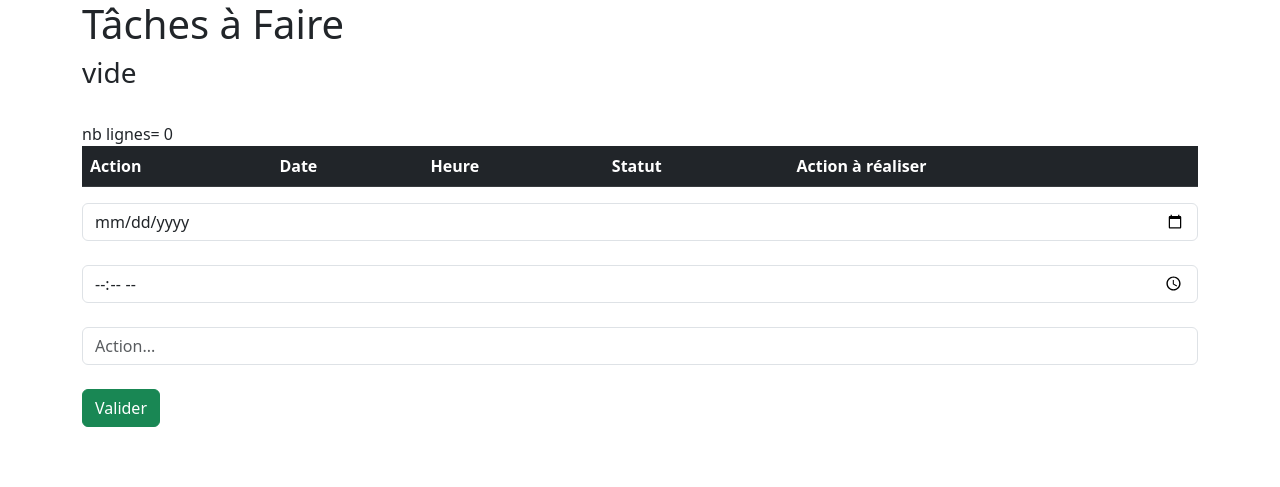
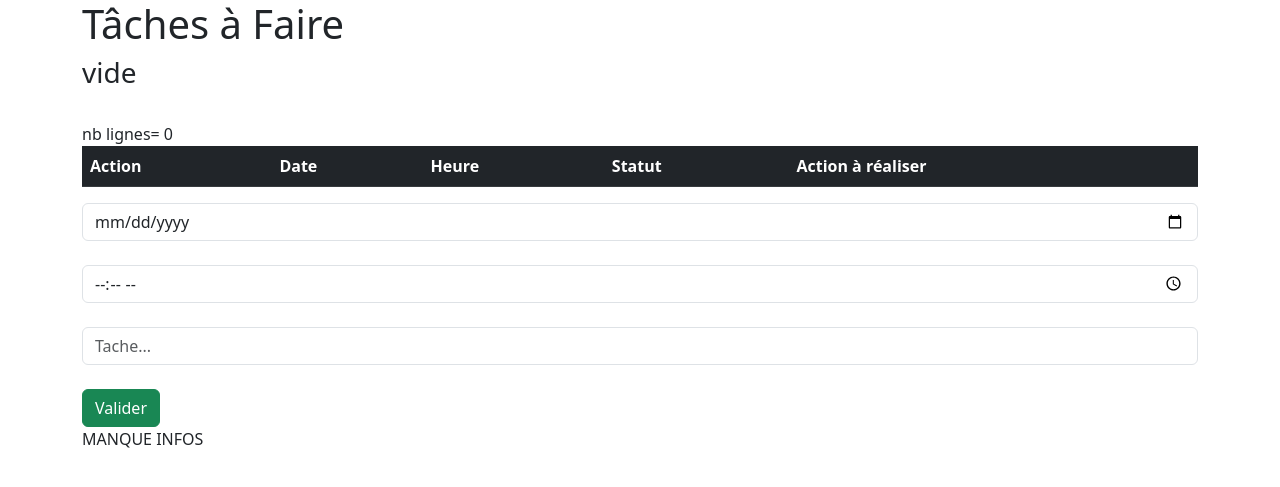
Before and after one commit to FaBBar13/conciergerie, a PHP site: page / in a window 1280 px wide. Shown: the top 487 px of the page. Run offline with PHP 8.4, Linux system fonts and the light colour scheme; lists and menus that the app fills with data are empty.

Commit message:
...suite...

```diff
--- a/public/styles/style.css
+++ b/public/styles/style.css
@@ -33,6 +33,7 @@ h1 {
 
 .bobor {
   border: solid 5px red;
+  text-align: center;
 }
 
 .boboy {
--- a/public/styles/style.scss
+++ b/public/styles/style.scss
@@ -38,6 +38,7 @@ h1 {
 
 .bobor {
     border: solid 5px red;
+    text-align: center;
 }
 
 .boboy {
--- a/src/vues/home.php
+++ b/src/vues/home.php
@@ -1,6 +1,6 @@
 <?php
 // Aymeric : stocke le html ds un buffer et à la fin du code , mettre ob_flush() pour la chasse d'eau du buffer vers la page
-// permet d'utilise header(location)
+// permet d'utilise header(location) librement
 ob_start();
 
 include __DIR__ . '/header.php'; ?>
@@ -27,24 +27,33 @@ include __DIR__ . '/header.php'; ?>
         echo "<br>";
 
         $input_data = [];
+
+        $date_mod = "";
+        $heure_mod = "";
+        $action_mod = "";
+
         function majFichier()
         {
+
             global $liste;
+            asort($liste);
+            array_multisort($liste[1], SORT_ASC, SORT_STRING,
+                            $liste[2], SORT_ASC, SORT_STRING
+            );
+            $liste = array_values($liste);
+
+            $newcontent = "";
             for ($i = 0; $i < count($liste); $i++) {
                 $lg = $liste[$i];
                 $newcontent .= $lg['check'] . '%' . $lg['date'] . '%' . $lg['heure'] . '%' . $lg['statut'] . '%' . $lg['tache'] . "\n";
             }
 
             file_put_contents('../data/info.txt', $newcontent);
-            header("Location: ./");
+            header("Location: ./index.php");
             exit;
         }
         //var_dump($liste);
         foreach ($liste as $line => $entry):
-            //var_dump($entry);
-            //echo "<tr><td><input type='checkbox' " . (!!$entry['check'] ? 'checked' : '') . "></td><td>{$entry['date']}</td><td>{$entry['heure']}</td><td>{$entry['statut']}</td><td>{$entry['tache']}</td></tr>";
-
-
             // ajouter test sur ligne 0 avec isset et non empty
             // + voir PHP_EOL et ranger le tableau modifié avec $contenu = array_values($contenu);
 
@@ -80,17 +89,30 @@ include __DIR__ . '/header.php'; ?>
 
     if (!empty($_POST['action'])) {
 
-        //var_dump($_POST['action']);
+        $numlig = $_POST['line'];
         switch ($_POST['action']) {
             case "edit":
                 echo "ajout tache";
+                //var_dump($input_data);
                 break;
             case "mod":
-                echo "modif. tache ";
+                echo "modif. tache <br> ";
+
+                echo $numlig;
+                echo "<br>";
+                $input_data[] = [
+                        'line' =>   $numlig,
+                        'date' =>   $liste[$numlig]['date'],
+                        'heure' =>  $liste[$numlig]['heure'],
+                        'statut' => $liste[$numlig]['statut'],
+                        'tache' =>  $liste[$numlig]['tache']
+                ];
+                //echo($input_data['tache'][0]);
+                //echo "<br>";
+                //var_dump($input_data);
                 break;
             case "sup":
-                //echo ($_POST['line']);
-                Suppr($_POST['line']);
+                Suppr($numlig);
                 break;
             default:
                 echo "bizarre...";
@@ -107,13 +129,13 @@ include __DIR__ . '/header.php'; ?>
             <div class="form-group">
                 <input type="date" placeholder="Date" id="date" name="date" maxlength="8" class="form-control"
                     value="<?= $input_data['date'] ?? '' ?>"></input><br />
-                <!-- <label for="time"> et l'horloge ???</label> -->
+
                 <input type="time" id="heure" name="time" value="<?= $input_data['heure'] ?? '' ?>"
                     class="form-control"></input><br />
-                <input type="text" placeholder="Action..." id="action" name="action" maxlength="20"
-                    value="<?= $input_data['tache'] ?? '' ?>" class="form-control"></input><br />
+                <input type="text" placeholder="Tache..." id="tache" name="tache" maxlength="20"
+                    value="<?=  $input_data['tache'] ?? '' ?>" class="form-control"></input><br />
                 <?php if (!empty($input_data)) { ?>
-                    <input type="hidden" name="line" value="<?= $input_data['line'] ?>">
+                    <input type="hidden"  name="line" value="<?= $input_data['line'] ?? '' ?>">
                     <button class="btn btn-primary" type="submit" name="action" value="edit">Modifier</button>
 
                 <?php } else { ?>
@@ -128,27 +150,18 @@ include __DIR__ . '/header.php'; ?>
     <?php
 
     // echo ($_POST['date'] . ' ' . $_POST['heure'] . ' ' . $_POST['action']);
-    if (!empty($_POST['date']) && !empty($_POST['time']) && !empty($_POST['action'])) {
+    if (!empty($_POST['date']) && !empty($_POST['time']) && !empty($_POST['tache'])) {
 
         $date_sai = $_POST['date'];
         $heure_sai = $_POST['time'];
-        $action_sai = $_POST['action'];
-        // echo ('VALIDATION');
-        // echo "<br>";
-        $newcontent = "";
-        $liste[] = ['check' => 0, 'date' => $date_sai, 'heure' => $heure_sai, 'statut' => '1', 'tache' => $action_sai];
-        //var_dump($liste);
-        echo "<br>";
+        $tache_sai = str_replace("%"," ",strip_tags($_POST['tache']));
+        //$newcontent = "";
+
+        $liste[] = ['check' => '0', 'date' => $date_sai, 'heure' => $heure_sai, 'statut' => '1', 'tache' => $tache_sai];
 
         majFichier();
-        // for ($i = 0; $i < count($liste); $i++) {
-        //     $lg = $liste[$i];
-        //     $newcontent .= $lg['check'] . '%' . $lg['date'] . '%' . $lg['heure'] . '%' . $lg['statut'] . '%' . $lg['tache'] . "\n";
-        // }
-
-        // file_put_contents('../data/info.txt', $newcontent);
-        // header("Location: ./");
-        // exit;
+    } else {
+        echo('MANQUE INFOS');
     }
 
 
```
Also changed, not shown: data/info.txt (+5 -3 lines), 1 other file.
